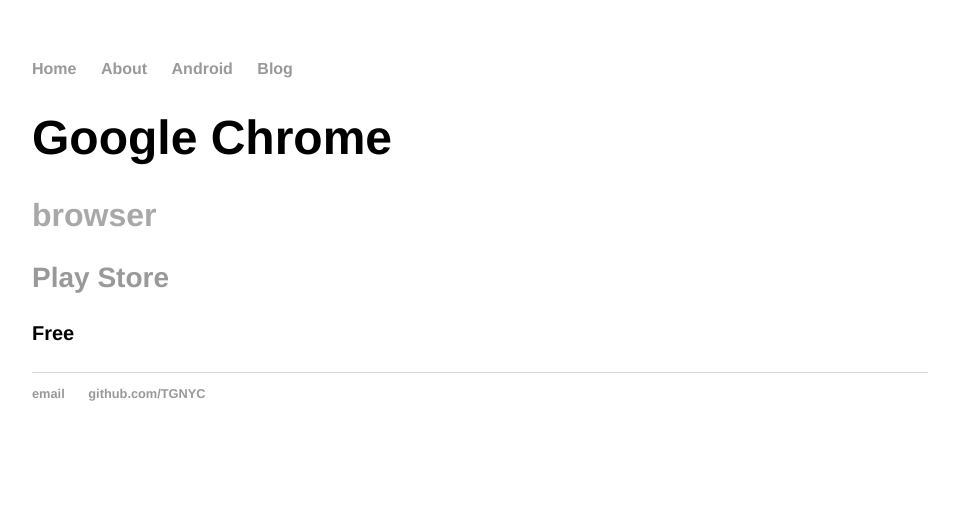
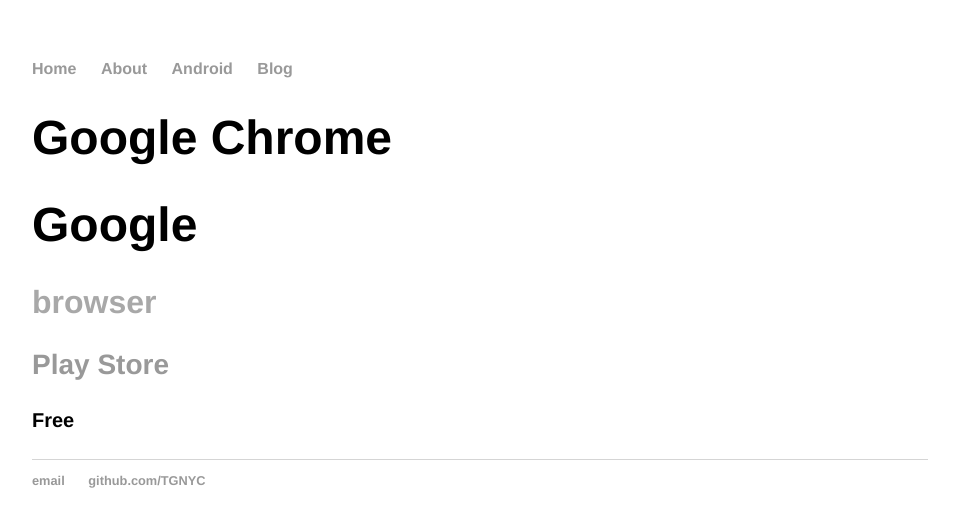
Before and after one commit to TGNYC/old, a Jekyll site: the page built from android/appguide/chrome.md, in a window 1280 px wide. Shown: the top 527 px of the page, without its empty margins (160-1119 px from the left). Built offline with Jekyll 4.4.1, drawn with Linux system fonts in a browser that asks for light colours.

Commit message:
Update app.html

```diff
--- a/_layouts/app.html
+++ b/_layouts/app.html
@@ -2,6 +2,7 @@
 layout: default
 ---
 <h1>{{ page.title }}</h1>
+<h1>{{ page.author }}</h1>
 <h2>{{ page.category }}</h2>
 <h3>{{ page.links }}</h3>
 <h4>{{ page.price }}</h4>
```
